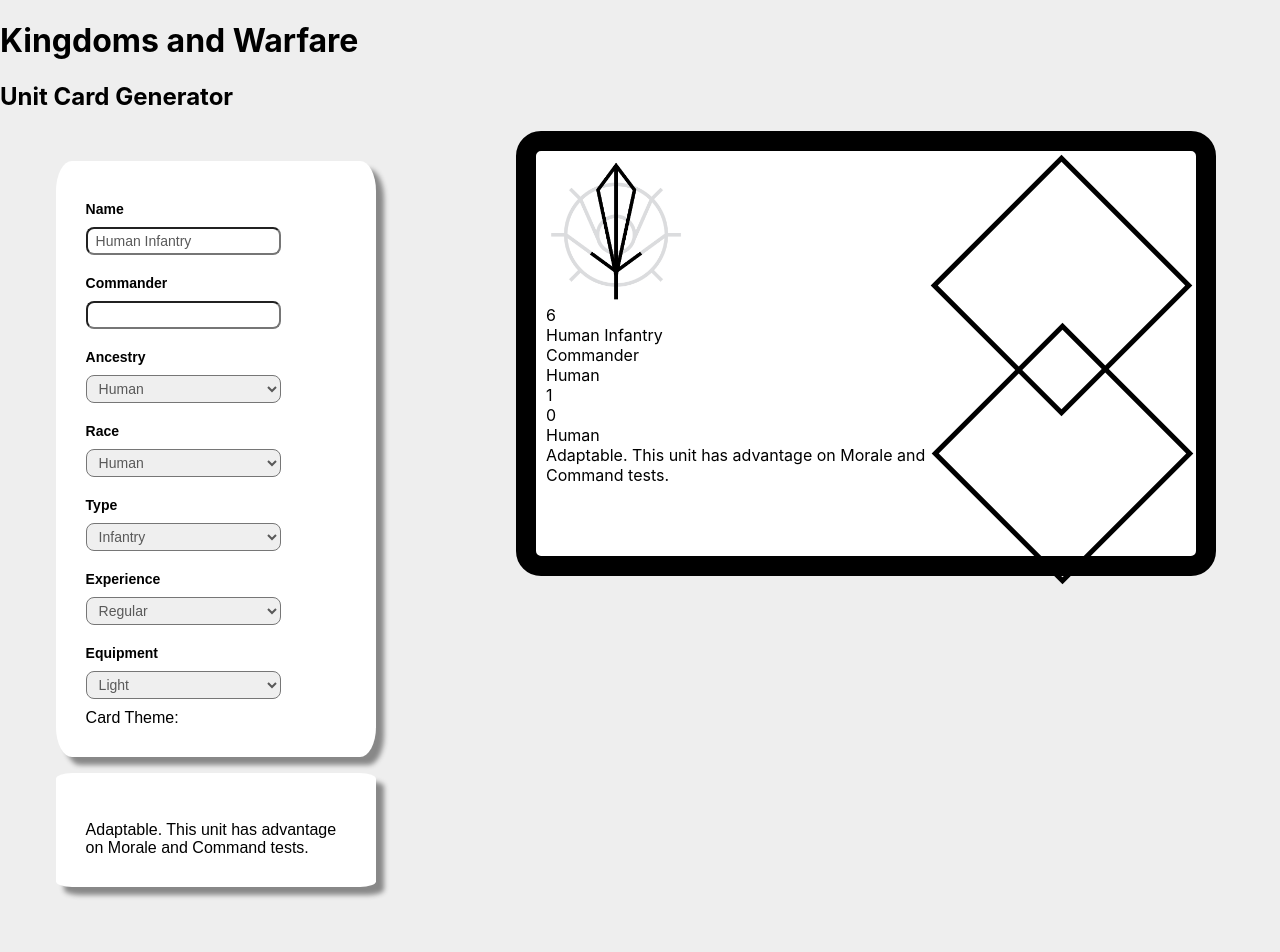
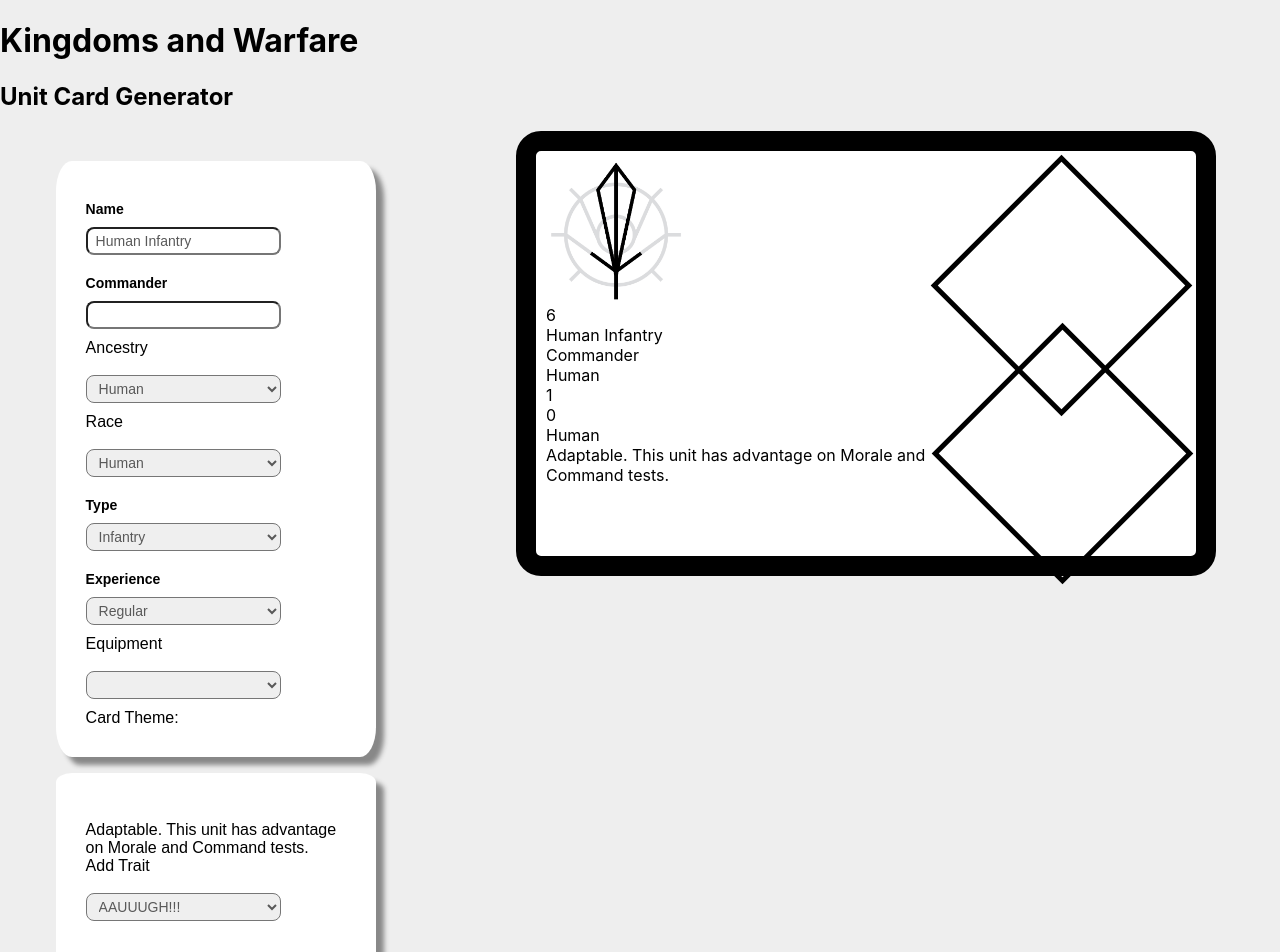
Before and after one commit to ZackBarbari/KW-Unit-Generator, a React (Create React App) app: page / in a window 1280 px wide. Shown: the top 952 px of the page. Before the commit the page ends 917 px from the top, so only its background shows below. Built offline with nearby package versions, Linux system fonts and the light colour scheme.

Commit message:
Add trait locks at 4 entries

```diff
--- a/src/components/InputBox.js
+++ b/src/components/InputBox.js
@@ -12,8 +12,6 @@ import defaults from '../constants/statics/defaults';
 import SelectiveDropdown from './forms/racedropdown';
 import raceMap from '../constants/raceMap';
 import traitMap from '../constants/traitMap';
-import { wait } from '@testing-library/user-event/dist/utils';
-import { waitFor } from '@testing-library/react';
 
 const InputBox = ({onMod}) => {
     const [isLevy, setLevy] = useState(false);
@@ -27,6 +25,7 @@ const InputBox = ({onMod}) => {
     const expRef = useRef(defaults.exp);
     const equipRef = useRef(defaults.equip);
     const raceRef = useRef(defaults.race);
+    const traitRef = useRef();
     var list = [];
 
     //console.log(raceMap.get("Human").traits)
@@ -110,7 +109,7 @@ const InputBox = ({onMod}) => {
             invalid={isLevy}
             onChange={onSave}
             />
-        <Dropdown
+        <SelectiveDropdown
             label="Equipment"
             ref={equipRef}
             passedValue={defaults.equip}
@@ -125,6 +124,13 @@ const InputBox = ({onMod}) => {
         {race && (
             traitList.map((trait) => (<div><br></br>{trait.name} {trait.description}</div>))
         )}
+        <SelectiveDropdown
+            label="Add Trait"
+            ref={traitRef}
+            passedOptions={traits}
+            invalid={traitList.length >= 4}
+            onChange={onSave}
+            />
         </div>
         {raceRef.current.value === "Other" && (
             'INPUT YOUR OWN RACIAL VALUES'
--- a/src/components/forms/racedropdown.js
+++ b/src/components/forms/racedropdown.js
@@ -3,16 +3,17 @@ import React, { useState } from "react";
 
 // React.forwardRef allows this component to provide the reference info to the parent calling it
 const SelectiveDropdown = React.forwardRef(
-  ({ label, passedValue, passedOptions, onChange }, ref) => {
+  ({ label, passedValue, passedOptions, onChange, invalid }, ref) => {
     const [options, setOptions] = useState(passedOptions);
     const [value, setValue] = useState(passedValue);
 
     return (
       <div>
-        <label className='titles'>
+        <label>
           {label}
         </label>
         <br /><br />
+        {!invalid && (
         <select
           className='dropdown-styling'
           ref={ref}
@@ -25,6 +26,20 @@ const SelectiveDropdown = React.forwardRef(
             </option>
           ))}
         </select>
+        )}
+        {invalid && (
+          <>
+          {value != ref.current.value ? setValue(ref.current.value) : null}
+          <select
+          className='greydropdown-styling'
+          ref={ref}
+        >
+          <option value={ref.current.value} key={ref.current.value}>
+            {""}
+          </option>
+        </select>
+        </>
+        )}
       </div>
     );
   }
```
